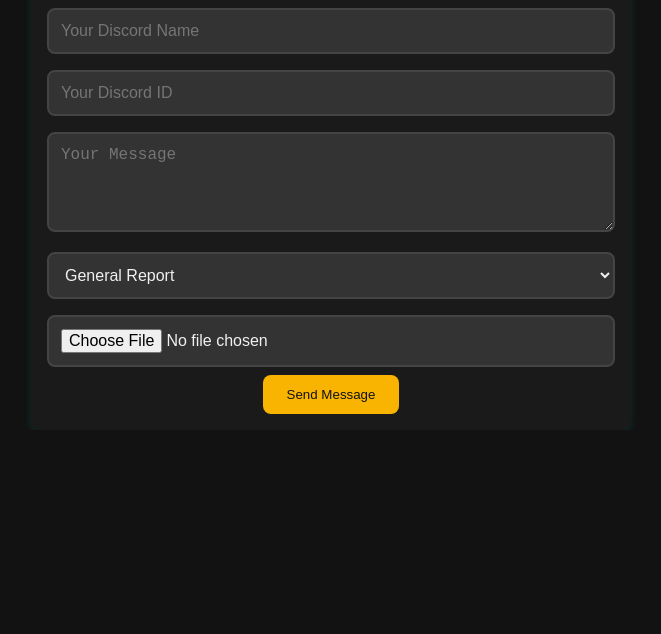
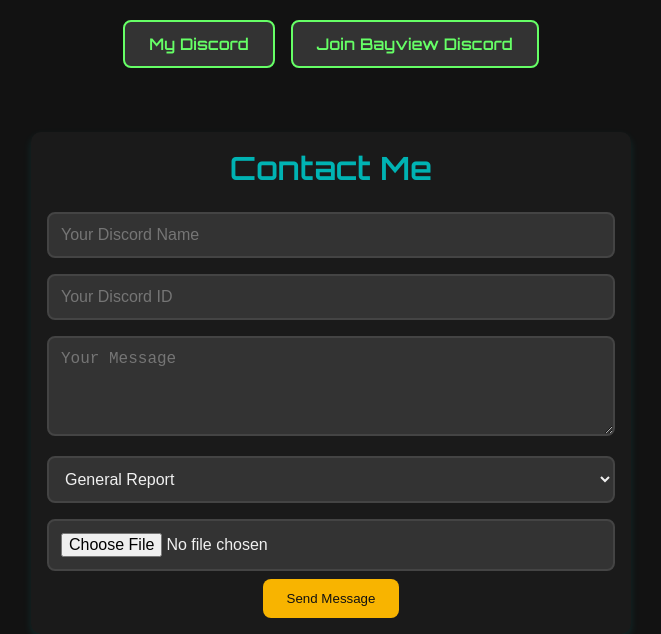
Before and after one commit to Mivrabots/mac, a plain HTML site: page index.html in a window 1280 px wide. Shown: the part 575-1209 px from the top of the page, without its empty margins (309-970 px from the left). Before the commit the page ends 1005 px from the top, so only its background shows below. Drawn offline with Linux system fonts and the light colour scheme.

Commit message:
Update index.html

```diff
--- a/index.html
+++ b/index.html
@@ -17,11 +17,12 @@
   display: flex;
   justify-content: center;
   align-items: center;
-      height: 100vh;
+  height: auto; /* Allow height to adjust based on content */
   flex-direction: column;
   text-align: center;
-      overflow: hidden;
+  overflow: auto; /* Allow scrolling */
 }
+
 
     h1 {
       font-size: 3rem;
```
Lines whose indentation alone changed are shown as unchanged.
